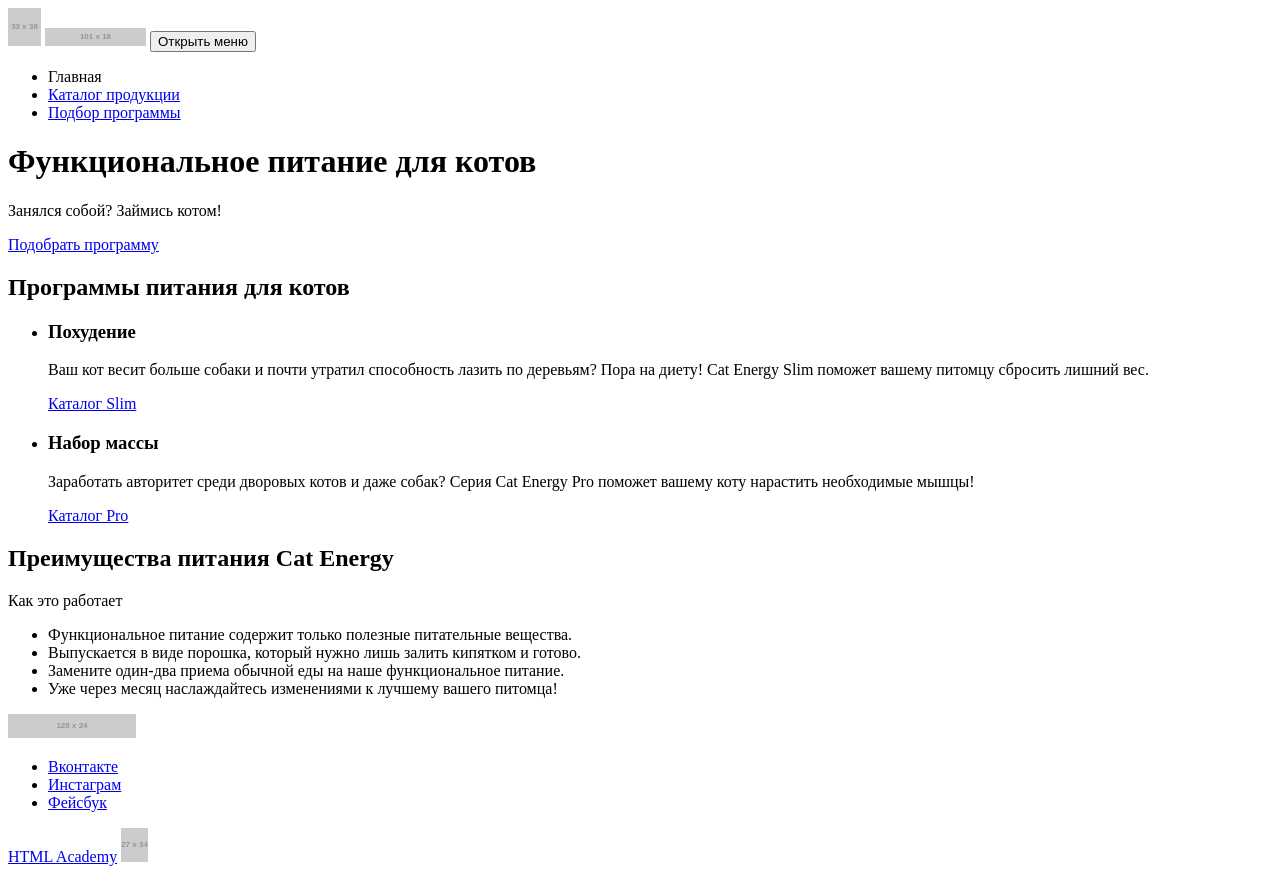
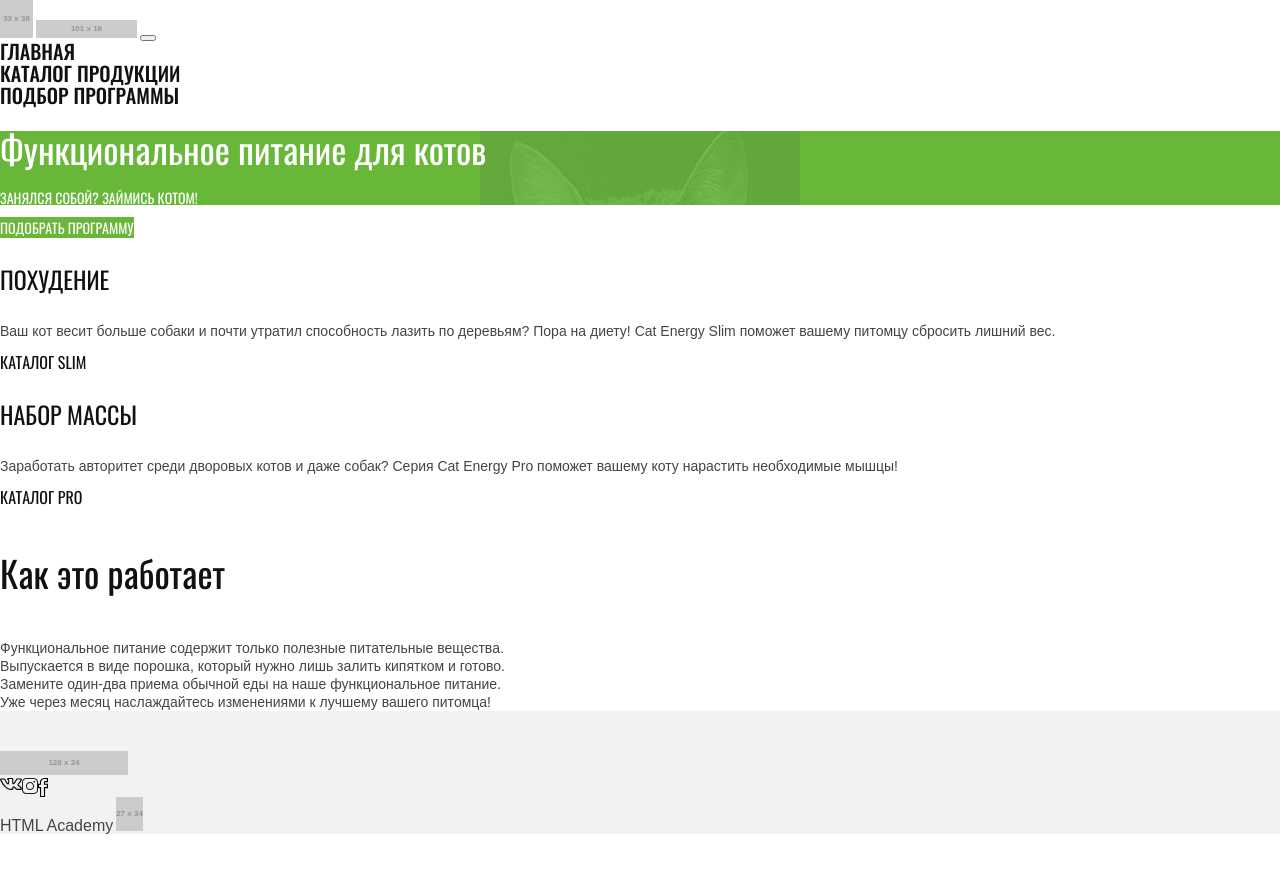
Before and after one commit to Deim-Sha/782031-cat-energy-16, a website: page source/index.html in a window 1280 px wide. After the commit the page ends 835 px from the top, so only its background shows below. Drawn offline with nearby package versions, Linux system fonts and the light colour scheme; files that its build step writes are made by us from their sources; placeholder pictures from the web are drawn by us.

Commit message:
добавляет структуру препроцессорных файлов добавляет фоновые цвета и фоновые изображения для блоков добавляет параметры текста

```diff
--- a/source/index.html
+++ b/source/index.html
@@ -4,6 +4,7 @@
 <head>
   <meta charset="utf-8">
   <title>HTML Academy: Кэт энерджи</title>
+  <link href="css/style.css" rel="stylesheet">
 </head>
 
 <body>
@@ -33,8 +34,10 @@
 
   <main class="page-main">
     <header class="page-main__header">
-      <h1 class="page-main__title">Функциональное питание для котов</h1>
-      <p class="page-main__slogan">Занялся собой? Займись котом!</p>
+      <div class="page-main__wrap">
+        <h1 class="page-main__title">Функциональное питание для котов</h1>
+        <p class="page-main__slogan">Занялся собой? Займись котом!</p>
+      </div>
       <a class="page-main__link button" href="form.html">Подобрать программу</a>
     </header>
 
@@ -87,8 +90,7 @@
         </a>
       </li>
       <li class="social-list__item">
-        <a class="social-list__link social-list__link--instagram"
-          href="https://www.instagram.com/htmlacademy">
+        <a class="social-list__link social-list__link--instagram" href="https://www.instagram.com/htmlacademy">
           <span class="visually-hidden">Инстаграм</span>
         </a>
       </li>
--- /dev/null
+++ b/source/sass/blocks/advantages.scss
@@ -0,0 +1,13 @@
+.advantages__list {
+  @include list;
+}
+
+.advantages__intro {
+  font-size: 36px;
+  line-height: 60px;
+}
+
+.advantages__item {
+  font-family: $arial;
+  color: $gray;
+}
--- /dev/null
+++ b/source/sass/blocks/button.scss
@@ -0,0 +1,7 @@
+.button {
+  font-family: $oswald;
+  text-transform: uppercase;
+  text-align: center;
+
+  border: 0;
+}
--- /dev/null
+++ b/source/sass/blocks/catalog.scss
@@ -0,0 +1,42 @@
+.catalog__list {
+  @include list;
+}
+
+.catalog__item-title {
+  font-size: 16px;
+  line-height: 20px;
+  font-weight: 400;
+  color: $dark-gray;
+  text-transform: uppercase;
+}
+
+.catalog__table,
+.catalog__all-description {
+  font-family: $arial;
+  font-size: 12px;
+  line-height: 16px;
+  color: $gray;
+}
+
+.catalog__order-button {
+  font-size: 16px;
+  line-height: 20px;
+  color: $white;
+
+  background-color: $bg-green;
+}
+
+.catalog__all {
+  padding-top: 25px;
+  padding-bottom: 25px;
+}
+
+.catalog__all-title {
+  font-size: 16px;
+  line-height: 20px;
+  text-transform: uppercase;
+}
+
+.catalog__all-button {
+  background-color: $bg-gray;
+}
--- /dev/null
+++ b/source/sass/blocks/copyright.scss
@@ -0,0 +1,6 @@
+.copyright__link {
+  font-family: $arial;
+  color: $gray;
+  font-size: 16px;
+  line-height: 16px;
+}
--- /dev/null
+++ b/source/sass/blocks/page-footer.scss
@@ -0,0 +1,4 @@
+.page-footer {
+  padding-top: 40px;
+  background-color: $bg-gray;
+}
--- /dev/null
+++ b/source/sass/blocks/page-main.scss
@@ -0,0 +1,34 @@
+.page-main__wrap {
+  background-color: $bg-green;
+  background-image:
+    url("../img/index-background-mobile@1x.jpg"),
+    url("../img/index-can-mobile@1x.png");
+  background-position: top center;
+  background-repeat: no-repeat;
+}
+
+.page-main__title {
+  font-size: 36px;
+  line-height: 36px;
+  font-weight: 400;
+  color: $white;
+}
+
+.page-main__slogan {
+  font-size: 14px;
+  line-height: 14px;
+  color: $white;
+  text-transform: uppercase;
+}
+
+.page-main__title-inner {
+  font-size: 36px;
+  line-height: 60px;
+  font-weight: 400;
+}
+
+.page-main__link {
+  color: $white;
+
+  background-color: $bg-green;
+}
--- /dev/null
+++ b/source/sass/blocks/programs.scss
@@ -0,0 +1,22 @@
+.programs__list {
+  @include list;
+}
+
+.programs__title {
+  font-size: 24px;
+  line-height: 37px;
+  font-weight: 400;
+  text-transform: uppercase;
+}
+
+.programs__description {
+  font-family: $arial;
+  color: $gray;
+}
+
+.programs__link {
+  font-size: 16px;
+  line-height: 16px;
+  color: $dark-gray;
+  text-transform: uppercase;
+}
--- /dev/null
+++ b/source/sass/blocks/site-list.scss
@@ -0,0 +1,11 @@
+.site-list {
+  @include list;
+}
+
+.site-list a {
+  font-size: 20px;
+  line-height: 20px;
+  font-weight: 500;
+  color: $dark-gray;
+  text-transform: uppercase;
+}
--- /dev/null
+++ b/source/sass/blocks/social-list.scss
@@ -0,0 +1,29 @@
+.social-list {
+  display: flex;
+
+  @include list;
+}
+
+.social-list__link {
+  display: block;
+  background-repeat: no-repeat;
+  background-position: center;
+}
+
+.social-list__link--vk {
+  width: 22px;
+  height: 12px;
+  background-image: url("../img/icon-vk-mobile.svg");
+}
+
+.social-list__link--instagram {
+  width: 16px;
+  height: 16px;
+  background-image: url("../img/icon-insta-mobile.svg");
+}
+
+.social-list__link--fb {
+  width: 10px;
+  height: 19px;
+  background-image: url("../img/icon-fb-mobile.svg");
+}
--- /dev/null
+++ b/source/sass/blocks/visually-hidden.scss
@@ -0,0 +1,15 @@
+.visually-hidden:not(:focus):not(:active) {
+  position: absolute;
+
+  width: 1px;
+  height: 1px;
+  margin: -1px;
+  border: 0;
+  padding: 0;
+
+  white-space: nowrap;
+
+  clip-path: inset(100%);
+  clip: rect(0 0 0 0);
+  overflow: hidden;
+}
--- /dev/null
+++ b/source/sass/mixins.scss
@@ -0,0 +1,6 @@
+@mixin list {
+  margin: 0;
+  padding: 0;
+
+  list-style: none;
+}
--- /dev/null
+++ b/source/sass/scaffolding.scss
@@ -0,0 +1,37 @@
+@font-face {
+  font-family: "Oswald";
+  src: url("../fonts/oswaldregular.woff2") format("woff2"),
+    url("../fonts/oswaldregular.woff") format("woff");
+  font-weight: 400;
+  font-style: normal;
+}
+
+@font-face {
+  font-family: "Oswald";
+  src: url("../fonts/oswaldmedium.woff2") format("woff2"),
+    url("../fonts/oswaldmedium.woff") format("woff");
+  font-weight: 500;
+  font-style: normal;
+}
+
+body {
+  margin: 0;
+  padding: 0;
+
+  font-family: $oswald;
+  font-size: 14px;
+  line-height: 18px;
+  font-weight: 400;
+  color: $dark-gray;
+
+  background-color: $white;
+}
+
+img {
+  max-width: 100%;
+  height: auto;
+}
+
+a {
+  text-decoration: none;
+}
--- /dev/null
+++ b/source/sass/style.scss
@@ -0,0 +1,13 @@
+@import "variables";
+@import "mixins";
+@import "scaffolding";
+@import "blocks/visually-hidden";
+@import "blocks/site-list";
+@import "blocks/page-main";
+@import "blocks/button";
+@import "blocks/programs";
+@import "blocks/advantages";
+@import "blocks/page-footer";
+@import "blocks/social-list";
+@import "blocks/copyright";
+@import "blocks/catalog";
--- /dev/null
+++ b/source/sass/variables.scss
@@ -0,0 +1,8 @@
+$oswald: "Oswald", "Arial", sans-serif;
+$arial: "Arial", sans-serif;
+
+$white: #ffffff;
+$dark-gray: #111111;
+$gray: #444444;
+$bg-gray: #f2f2f2;
+$bg-green: #68b738;
```
Also changed, not shown: source/catalog.html (+10 -3 lines), source/form.html (+10 -3 lines), 1 other file.
